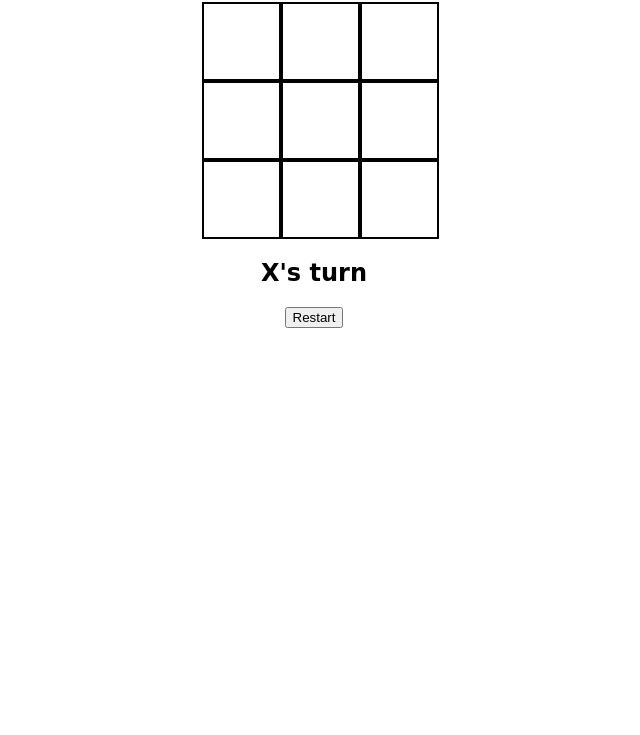
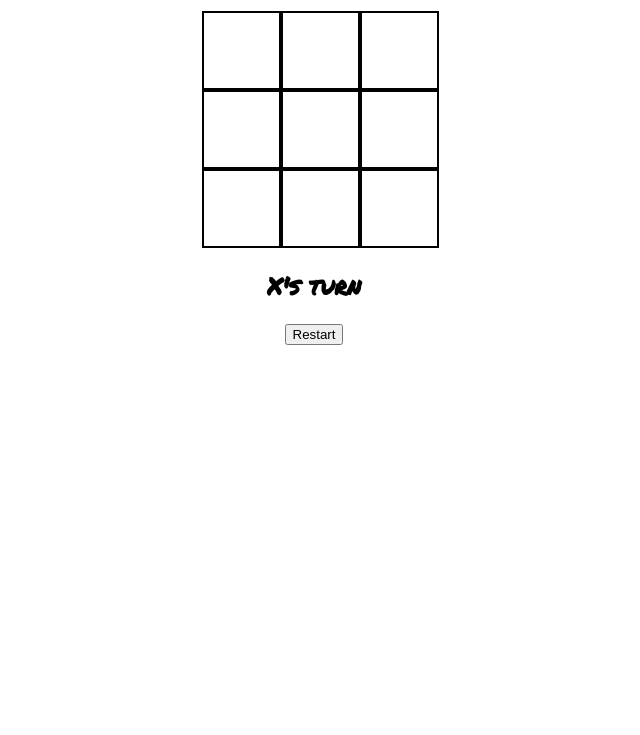
Before and after one commit to MahdiHassanGo/Tic-Tac-Toe-, a plain HTML site: page index.html in a window 1280 px wide. Shown: the part 65-800 px from the top of the page, without its empty margins (326-966 px from the left). Drawn offline with Linux system fonts and the light colour scheme.

Commit message:
Update index.html

```diff
--- a/index.html
+++ b/index.html
@@ -4,6 +4,8 @@
     <meta name="viewport" content="width=device-width, initial-scale=1.0">
     <title>Document</title>
     <link rel="stylesheet" href="./syle.css">
+<link rel="stylesheet" href="https://fonts.googleapis.com/css2?family=Permanent+Marker&display=swap">
+
 </head>
 <body>
     <div id="gameContainer">
```
